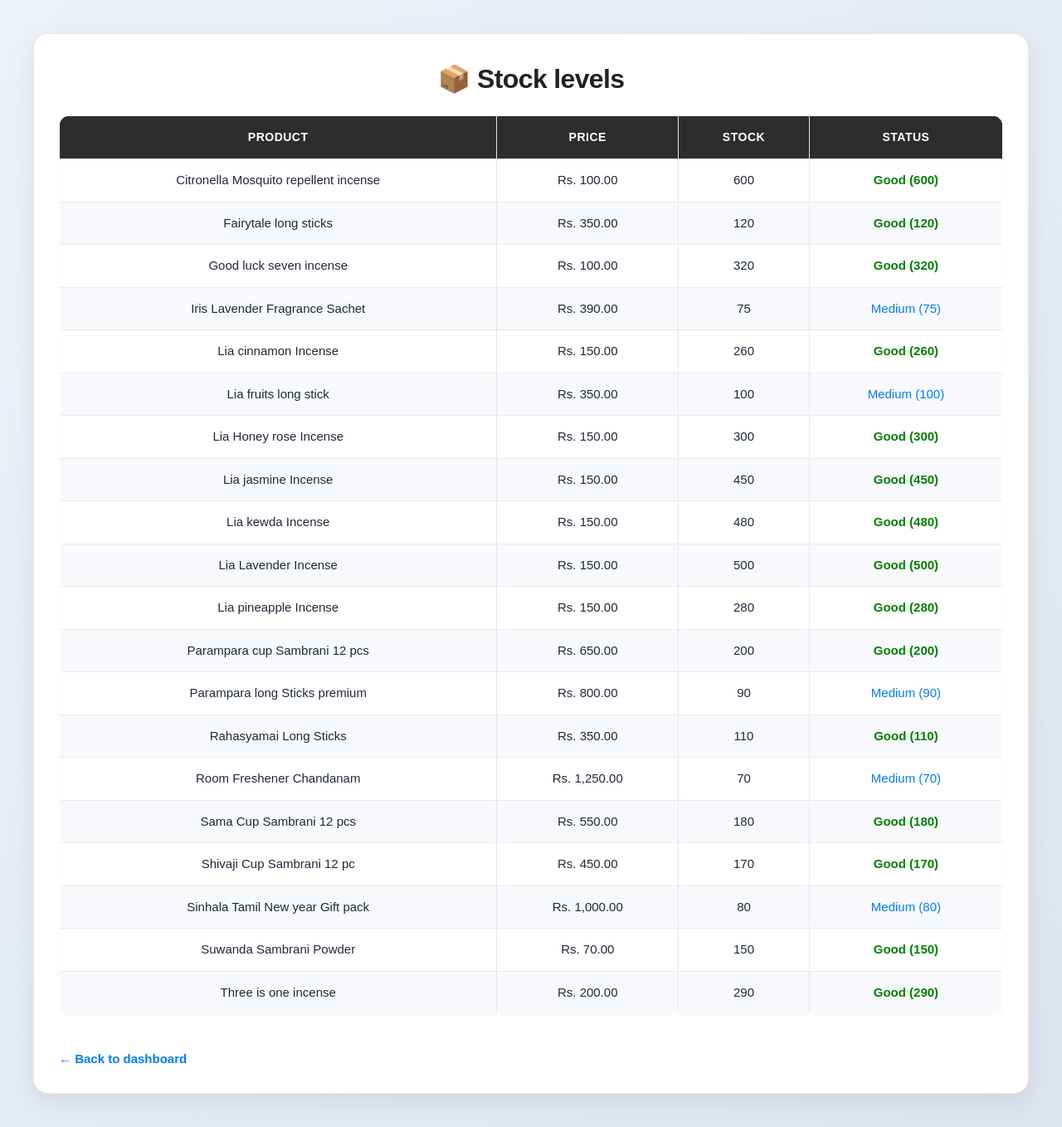
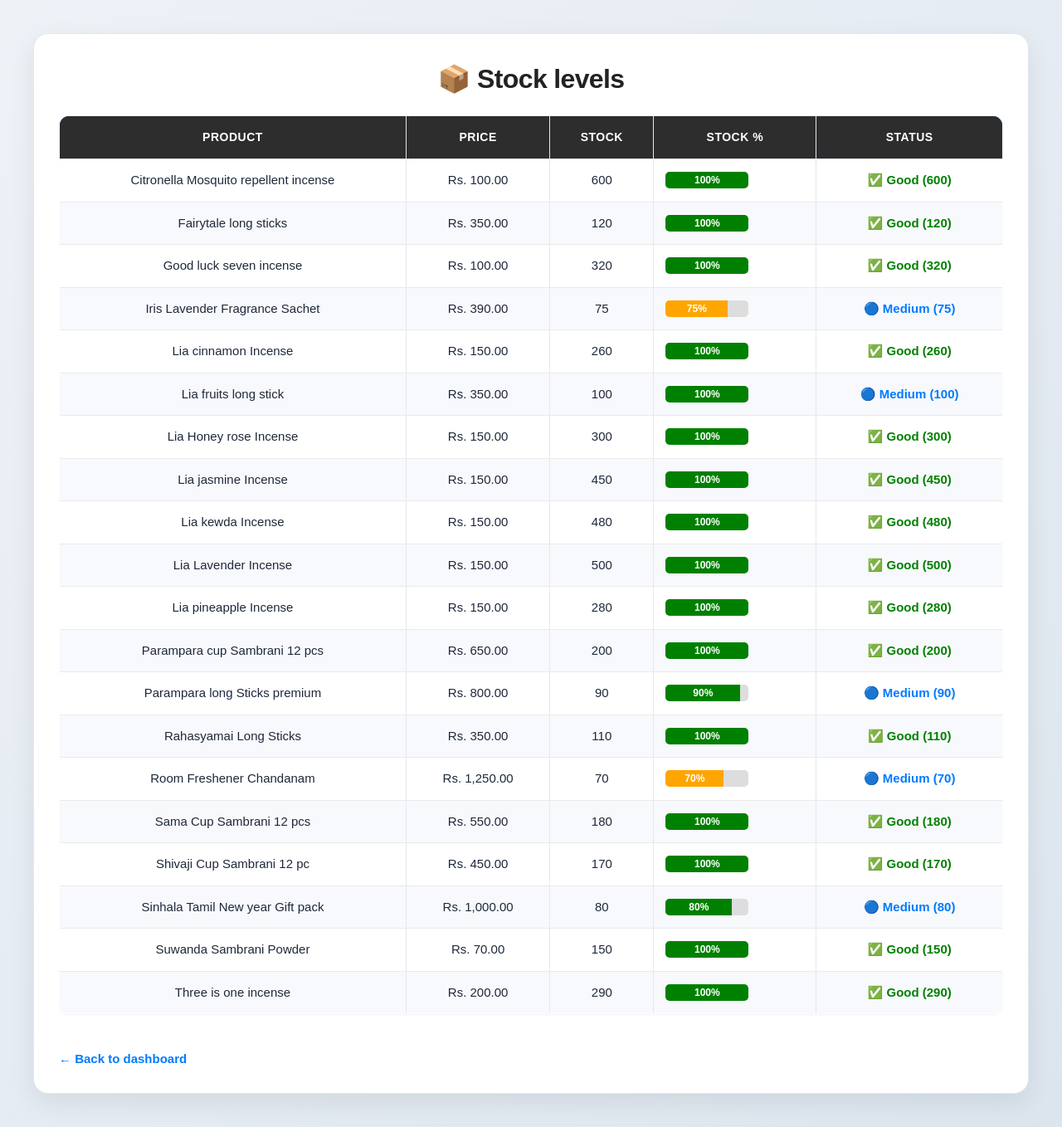
Before and after one commit to madu96-coder/Sales_forecast_system, a PHP site: page /stock_level.php in a window 1280 px wide. Shown: the whole page at 83% size. Run offline with PHP 8.4, Linux system fonts and the light colour scheme; a user stored in the database is signed in; data comes from the database, SQL or seed files in the repository.

Commit message:
Updated files

```diff
--- a/stock_level.php
+++ b/stock_level.php
@@ -17,7 +17,7 @@ if(isset($_GET['search']) && $_GET['search'] != ""){
 }
 
 // ================================
-//
+// STOCK QUERY
 // - Uses inventory table
 // - Filters ONLY active products
 // ================================
@@ -50,12 +50,50 @@ $result = mysqli_query($conn, $sql);
     <link rel="stylesheet" href="style.css">
 
     <style>
-        /*  STATUS COLORS */
-        .status-out { color:#8B0000; font-weight:bold; }
-        .status-critical { color:red; font-weight:bold; }
-        .status-low { color:orange; }
-        .status-medium { color:#007BFF; }
-        .status-good { color:green; font-weight:bold; }
+
+        /* STATUS COLORS */
+        .status-out {
+            color:#8B0000;
+            font-weight:bold;
+        }
+
+        .status-critical {
+            color:red;
+            font-weight:bold;
+        }
+
+        .status-low {
+            color:orange;
+            font-weight:bold;
+        }
+
+        .status-medium {
+            color:#007BFF;
+            font-weight:bold;
+        }
+
+        .status-good {
+            color:green;
+            font-weight:bold;
+        }
+
+        /* STOCK BAR */
+        .stock-bar-container{
+            width:100px;
+            background:#ddd;
+            border-radius:5px;
+            overflow:hidden;
+        }
+
+        .stock-bar{
+            height:20px;
+            color:white;
+            text-align:center;
+            line-height:20px;
+            font-size:12px;
+            font-weight:bold;
+        }
+
     </style>
 </head>
 
@@ -66,10 +104,12 @@ $result = mysqli_query($conn, $sql);
     <h2>📦 Stock levels</h2>
 
     <table border="1" width="100%" cellpadding="10">
+
         <tr style="background:#007bff; color:white;">
             <th>Product</th>
             <th>Price</th>
             <th>Stock</th>
+            <th>Stock %</th>
             <th>Status</th>
         </tr>
 
@@ -77,7 +117,26 @@ $result = mysqli_query($conn, $sql);
 
 <?php while($row = mysqli_fetch_assoc($result)) { ?>
 
+<?php
+    $stock = (int)$row['stock'];
+
+    // STOCK PERCENTAGE
+    $percentage = min($stock, 100);
+
+    // BAR COLOR
+    if($percentage >= 80){
+        $barColor = "green";
+    }
+    elseif($percentage >= 40){
+        $barColor = "orange";
+    }
+    else{
+        $barColor = "red";
+    }
+?>
+
 <tr>
+
     <!-- PRODUCT -->
     <td><?= htmlspecialchars($row['product_name']); ?></td>
 
@@ -85,36 +144,59 @@ $result = mysqli_query($conn, $sql);
     <td>Rs. <?= number_format($row['unit_price'], 2); ?></td>
 
     <!-- STOCK -->
-    <td><?= (int)$row['stock']; ?></td>
+    <td><?= $stock; ?></td>
+
+    <!-- STOCK PERCENTAGE -->
+    <td>
+
+        <div class="stock-bar-container">
+
+            <div class="stock-bar"
+                 style="
+                    width:<?= $percentage; ?>%;
+                    background:<?= $barColor; ?>;
+                 ">
+
+                <?= $percentage; ?>%
+
+            </div>
+
+        </div>
+
+    </td>
 
     <!-- STATUS -->
     <td>
+
         <?php
-        $stock = (int)$row['stock'];
 
-        // 🎯 CLEAN STATUS LOGIC
+        // STATUS LOGIC
         if($stock == 0){
-            echo "<span class='status-out'>Out of Stock</span>";
+            echo "<span class='status-out'>❌ Out of Stock</span>";
         }
         elseif($stock <= 10){
-            echo "<span class='status-critical'>Critical ($stock)</span>";
+            echo "<span class='status-critical'>🔴 Critical ($stock)</span>";
         }
         elseif($stock <= 30){
-            echo "<span class='status-low'>Low ($stock)</span>";
+            echo "<span class='status-low'>⚠️ Low ($stock)</span>";
         }
         elseif($stock <= 100){
-            echo "<span class='status-medium'>Medium ($stock)</span>";
+            echo "<span class='status-medium'>🔵 Medium ($stock)</span>";
         }
         else{
-            echo "<span class='status-good'>Good ($stock)</span>";
+            echo "<span class='status-good'>✅ Good ($stock)</span>";
         }
+
         ?>
+
     </td>
+
 </tr>
 
 <?php } ?>
 
         </tbody>
+
     </table>
 
     <br>
--- a/view_inventory.php
+++ b/view_inventory.php
@@ -93,10 +93,7 @@ ORDER BY p.product_name ASC
 </table>
 
 <br>
-
-<a href="<?= htmlspecialchars(APP_BASE . '/' . role_dashboard_path($_SESSION['role'])); ?>">
-    ← Back to dashboard
-</a>
+<a href="manage_inventory.php">← Back</a>
 
 </div>
 
```
